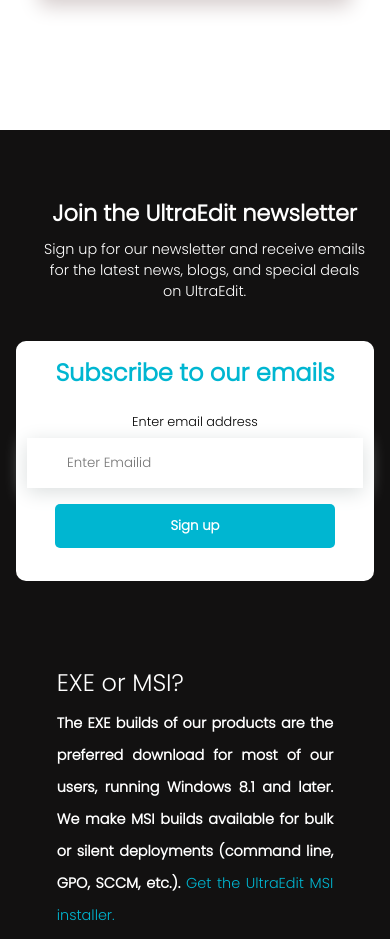
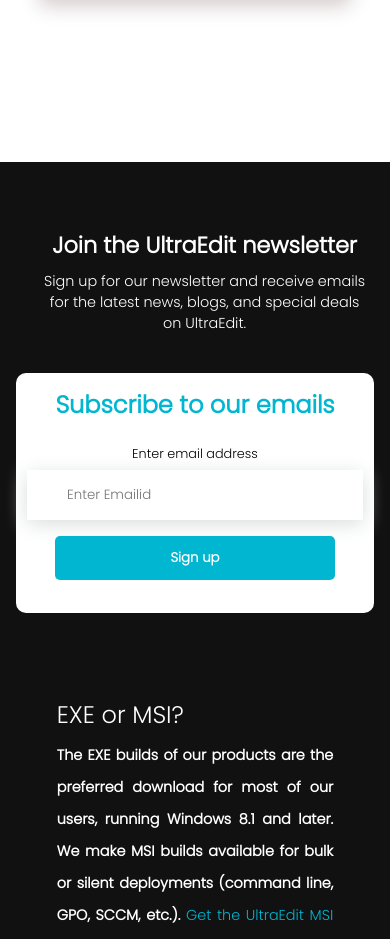
Before and after one commit to SSK443/React-myown-first-website, a React (Vite) app: page / in a window 390 px wide. Shown: the part 2700-3639 px from the top of the page. Built offline with nearby package versions, Linux system fonts and the light colour scheme.

Commit message:
all changed

```diff
--- a/src/components/cards.css
+++ b/src/components/cards.css
@@ -93,7 +93,7 @@
   .card-one {
 display: grid;
 grid-template-columns: 1fr;
-margin-top: 68rem;
+margin-top: 70rem;
 height: 70vh;
 width: 100%;
 margin-bottom: 2rem;
```
